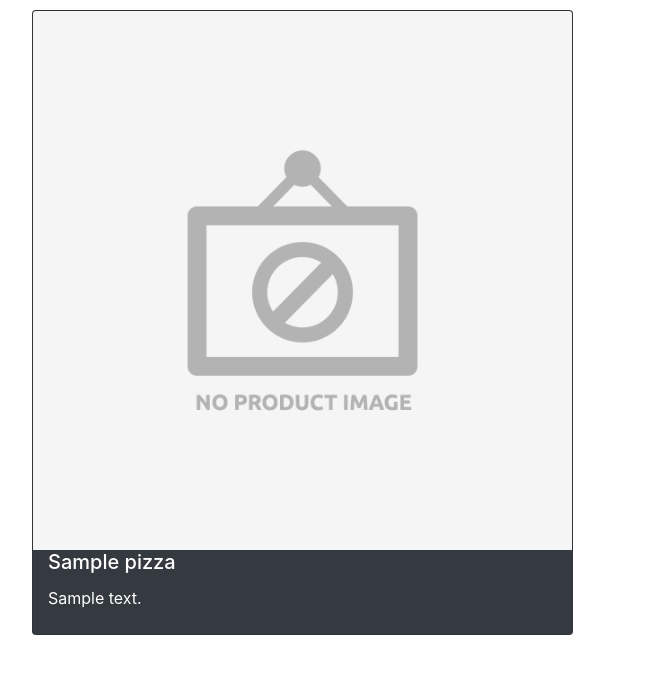
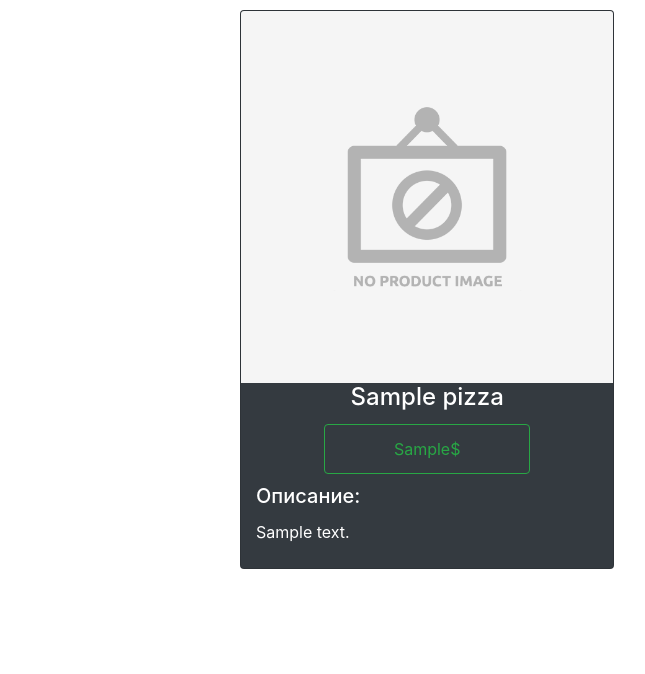
Before and after one commit to DavydovVA/Pizza, a Django app: a page that uses pp/templates/pp/one_pizza.html in a window 1280 px wide. Shown: the part 56-730 px from the top of the page, without its empty margins (192-837 px from the left). Run offline with Django 3.2, Linux system fonts and the light colour scheme; tables that the repository leaves empty hold one stand-in row (values such as "Sample post"); some libraries are stand-ins or nearby versions.

Commit message:
added price, appearance impovements

```diff
--- a/pp/forms.py
+++ b/pp/forms.py
@@ -7,11 +7,12 @@ from pp.models import Pizza
 class PizzaForm(forms.ModelForm):
     class Meta:
         model = Pizza
-        fields = ['title', 'body', 'image']
+        fields = ['title', 'body', 'price', 'image']
 
         widgets = {
             'title': forms.TextInput(attrs={'class': 'form-control'}),
             'body': forms.Textarea(attrs={'class': 'form-control'}),
+            'price': forms.TextInput(attrs={'class': 'form-control'}),
             'image': forms.ClearableFileInput(attrs={'class': 'form-control'})
         }
 
--- a/pp/models.py
+++ b/pp/models.py
@@ -36,6 +36,7 @@ class Post(models.Model):
 
 class Pizza(Post):
     body = models.TextField(blank=True, db_index=True)
+    price = models.TextField(blank=True, default=None)
     image = models.ImageField(default=None, upload_to=Post.upload_to)
 
     def get_absolute_url(self):
--- a/pp/static/pp/css/custom.css
+++ b/pp/static/pp/css/custom.css
@@ -2,15 +2,14 @@
     width: 65%;
     margin-top: 10px;
     margin-left: auto;
-    margin-right: auto
+    margin-right: auto;
 }
 
 .body1 {
-    width: 65%;
-    height: 65%;
+    width: 45%;
+    height: 45%;
     margin-top: 10px;
-    marhin-left: 10px;
-
+    margin-left: 25%;
 }
 
 .card:hover {
@@ -48,3 +47,8 @@ img {
     color: rgb(49, 220, 51);
     margin-right: 20px;
 }
+
+.hover {
+    cursor: pointer;
+    box-shadow: 10px 10px 10px grey;
+}
--- a/pp/templates/pp/includes/navbar.html
+++ b/pp/templates/pp/includes/navbar.html
@@ -7,15 +7,13 @@
 
     <div class="collapse navbar-collapse" id="navbarSupportedContent">
         <ul class="navbar-nav mr-auto">
-            {% if user.is_authenticated %}
+            {% if user.is_staff %}
                 <li class="nav-item active">
                     <a class="nav-link" href="{% url 'pp:create_pizza' %}">Create<span class="sr-only">(current)</span></a>
                 </li>
-                {% if user.is_staff %}
-                    <li class="nav-item active">
-                        <a class="nav-link" href="{% url 'admin:index' %}">Admin<span class="sr-only">(current)</span></a>
-                    </li>
-                {% endif %}
+                <li class="nav-item active">
+                    <a class="nav-link" href="{% url 'admin:index' %}">Admin<span class="sr-only">(current)</span></a>
+                </li>
             {% endif %}
         </ul>
         <form class="form-inline my-2 my-lg-0 search-field">
--- a/pp/templates/pp/one_pizza.html
+++ b/pp/templates/pp/one_pizza.html
@@ -15,7 +15,13 @@
             <img src="{% static 'pp/image/not_found.png' %}" class="card-img-top">
         {% endif %}
         <div class="col mb-4">
-            <h5 class="card-title">{{ pizza.title }}</h5>
+            <h4 class="card-title" align="center">{{ pizza.title }}</h4>
+            <a href="{% url 'accounts:logout' %}">
+                <button type="button" class="btn btn-outline-success" formaction="{% url 'accounts:logout' %}"
+                        style="height: 50px; width: 60%; margin-left: 20%; pointer-events: visible">{{ pizza.price }}$
+                </button>
+            </a>
+            <h5 class="card-title" align="left" style="margin-top: 10px;">Описание:</h5>
             <p class="card-text">{{ pizza.body }}</p>
         </div>
     </div>
```
Also changed, not shown: pp/templates/pp/includes/pizz.html (+13 -4 lines), pp/templates/pp/index.html (+0 -8 lines), pp/migrations/0003_pizza_price.py (added), pp/migrations/0004_auto_20200204_1043.py (added), pp/migrations/0005_auto_20200204_1043.py (added).
